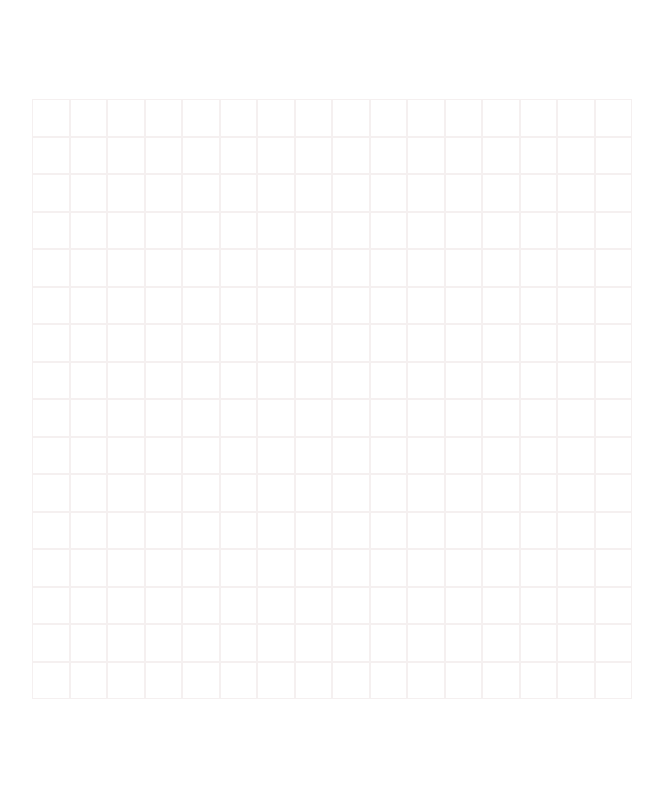
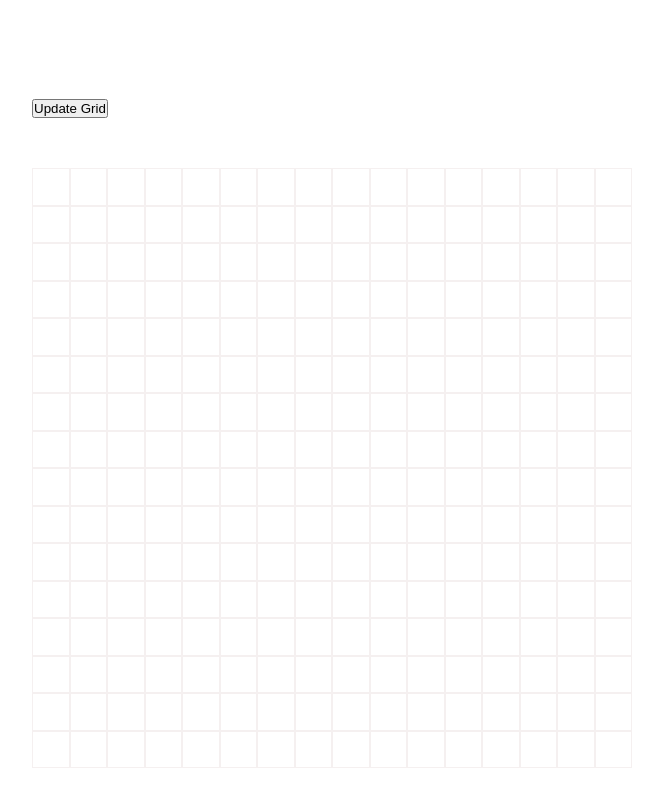
Before and after one commit to urke90/Etch-a-Sketch-odin, a plain HTML site: page index.html in a window 1280 px wide. Shown: the part 38-844 px from the top of the page, without its empty margins (308-971 px from the left). Drawn offline with Linux system fonts and the light colour scheme.

Commit message:
create update grid button, add event listener with prompting users to choose nubmer of squers for game

```diff
--- a/index.html
+++ b/index.html
@@ -13,6 +13,10 @@
       <h1>Etch A Sketch</h1>
     </header>
 
+    <div id="options-container">
+      <button id="update-grid-btn">Update Grid</button>
+    </div>
+
     <div id="container"></div>
   </body>
 </html>
--- a/script.js
+++ b/script.js
@@ -1,4 +1,5 @@
 const container = document.querySelector('#container');
+const updateGridBtn = document.querySelector('#update-grid-btn');
 
 function generateRandomRGBColor() {
   const red = Math.floor(Math.random() * 255);
@@ -8,17 +9,18 @@ function generateRandomRGBColor() {
   return `rgb(${red}, ${green}, ${blue})`;
 }
 
-function createLayout() {
-  // will get this later from user input
+function createLayout(userInput) {
   const containerWidth = container.offsetWidth;
 
-  const squaresPerRow = 16;
+  const squaresPerRow = userInput || 16;
   const totalSquares = squaresPerRow ** 2;
+
+  container.innerHTML = '';
 
   for (let i = 0; i < totalSquares; i++) {
     const div = document.createElement('div');
 
-    div.setAttribute('class', 'grid-item');
+    div.classList.add('grid-item');
     // div.style.backgroundColor = generateRandomRGBColor();
     div.style.width = `${containerWidth / squaresPerRow}px`;
     div.style.height = `${containerWidth / squaresPerRow}px`;
@@ -31,4 +33,16 @@ function createLayout() {
   }
 }
 
+updateGridBtn.addEventListener('click', () => {
+  const userInput = Number(
+    prompt('Enter new number of squares in range: 10-100')
+  );
+
+  if (isNaN(userInput)) {
+    alert('Please enter number in range from 10 to 100');
+    return;
+  }
+  createLayout(userInput);
+});
+
 createLayout();
--- a/style.css
+++ b/style.css
@@ -13,6 +13,11 @@ body {
   margin-bottom: 100px;
 }
 
+#options-container {
+  width: 600px;
+  margin: 0 auto 50px;
+}
+
 #container {
   width: 600px;
   height: 600px;
```
